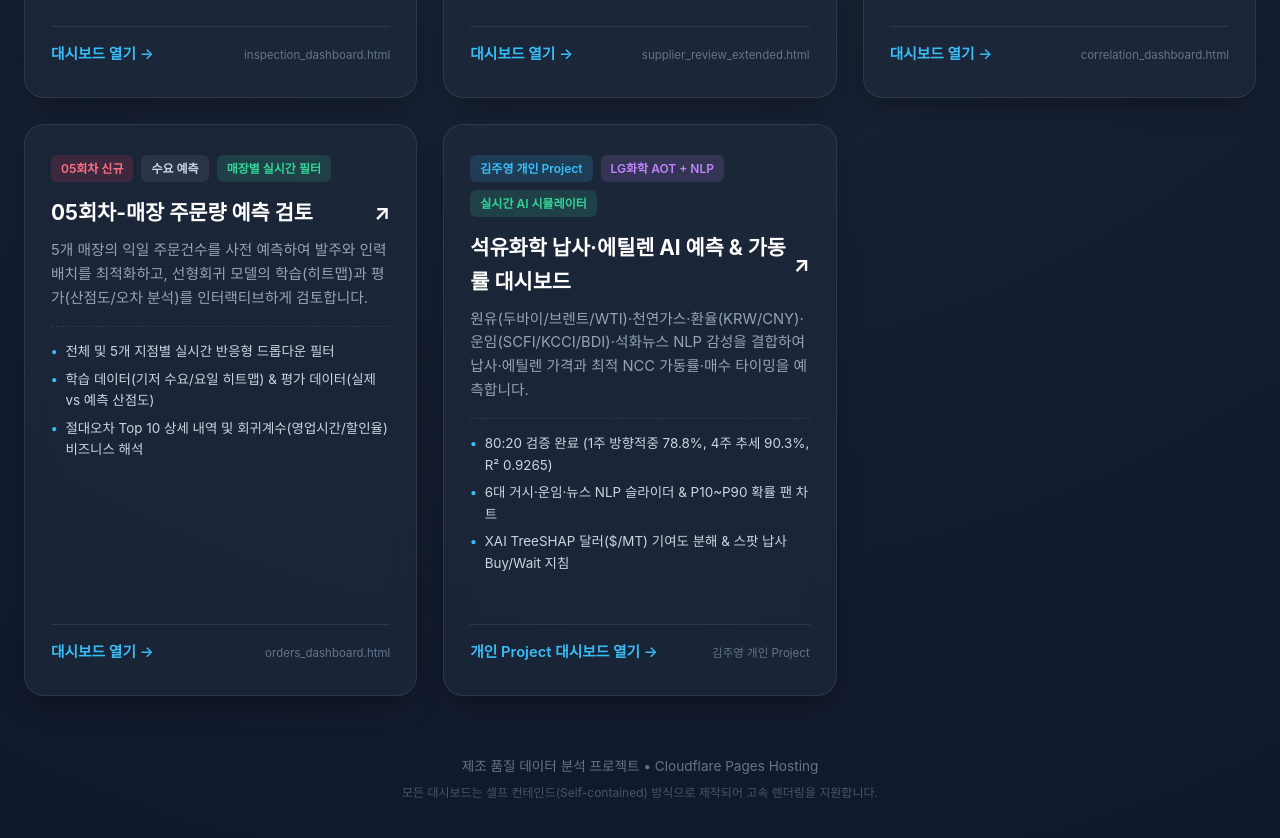
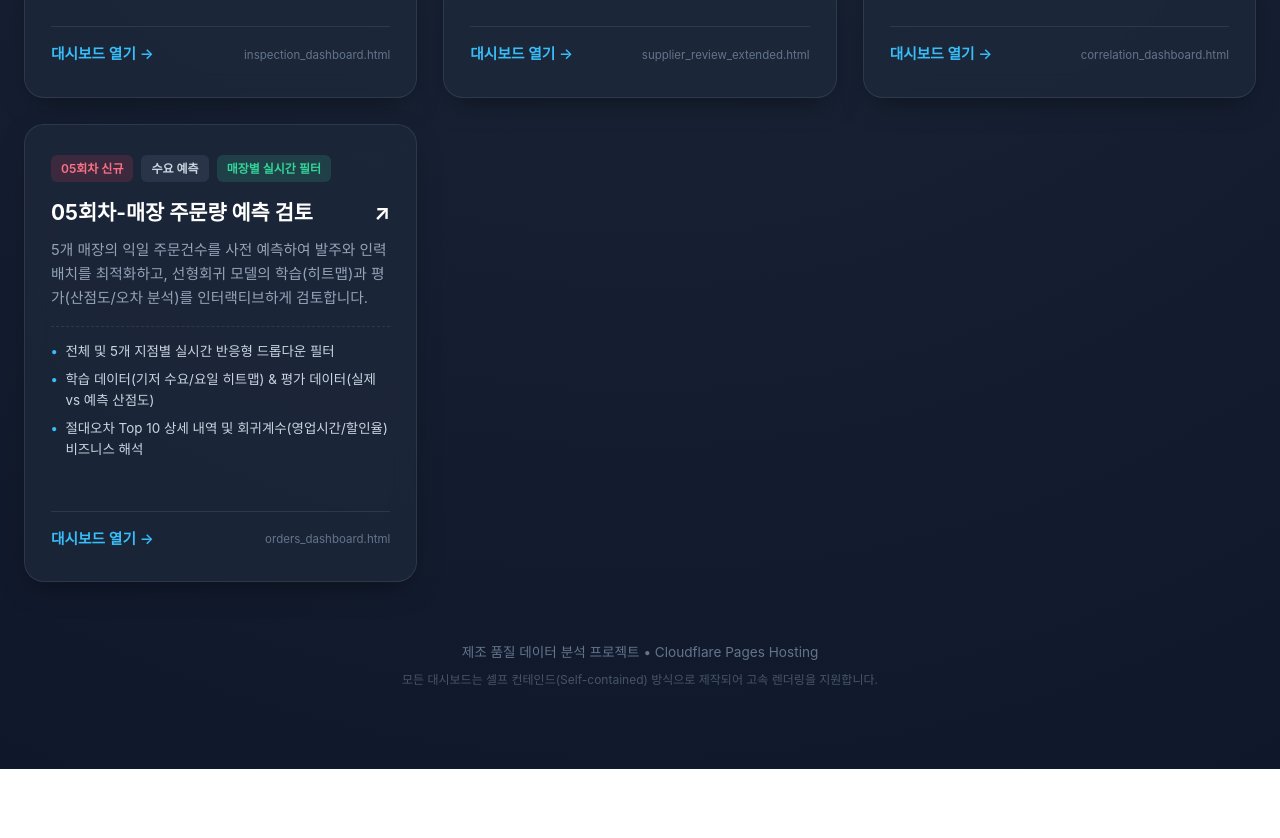
Before and after one commit to wruxx/project2-dashboard, a plain HTML site: page dashboard/index.html in a window 1280 px wide. Shown: the part 580-1418 px from the top of the page. After the commit the page ends 1349 px from the top, so only its background shows below. Drawn offline with Linux system fonts and the light colour scheme; a web font is replaced by a local one.

Commit message:
chore: Remove personal project card from main dashboard portal

```diff
--- a/dashboard/index.html
+++ b/dashboard/index.html
@@ -302,33 +302,6 @@
           <span style="font-size: 11.5px; color: #64748b;">orders_dashboard.html</span>
         </div>
       </a>
-
-      <!-- 김주영 개인 Project: 석유화학 납사·에틸렌 AI 예측 대시보드 -->
-      <a href="./김주영 개인 Project/interactive_petrochem_dashboard.html" class="dashboard-card">
-        <div class="card-top">
-          <div class="badge-group">
-            <span class="badge highlight">김주영 개인 Project</span>
-            <span class="badge purple">LG화학 AOT + NLP</span>
-            <span class="badge success">실시간 AI 시뮬레이터</span>
-          </div>
-          <h2 class="card-title">
-            석유화학 납사·에틸렌 AI 예측 & 가동률 대시보드
-            <span>↗</span>
-          </h2>
-          <p class="card-desc">
-            원유(두바이/브렌트/WTI)·천연가스·환율(KRW/CNY)·운임(SCFI/KCCI/BDI)·석화뉴스 NLP 감성을 결합하여 납사·에틸렌 가격과 최적 NCC 가동률·매수 타이밍을 예측합니다.
-          </p>
-          <ul class="card-features">
-            <li>80:20 검증 완료 (1주 방향적중 78.8%, 4주 추세 90.3%, R² 0.9265)</li>
-            <li>6대 거시·운임·뉴스 NLP 슬라이더 & P10~P90 확률 팬 차트</li>
-            <li>XAI TreeSHAP 달러($/MT) 기여도 분해 & 스팟 납사 Buy/Wait 지침</li>
-          </ul>
-        </div>
-        <div class="card-bottom">
-          <span class="btn-action">개인 Project 대시보드 열기 &rarr;</span>
-          <span style="font-size: 11.5px; color: #64748b;">김주영 개인 Project</span>
-        </div>
-      </a>
     </main>
 
     <footer>
```
Also changed, not shown: index.html (+0 -27 lines).
